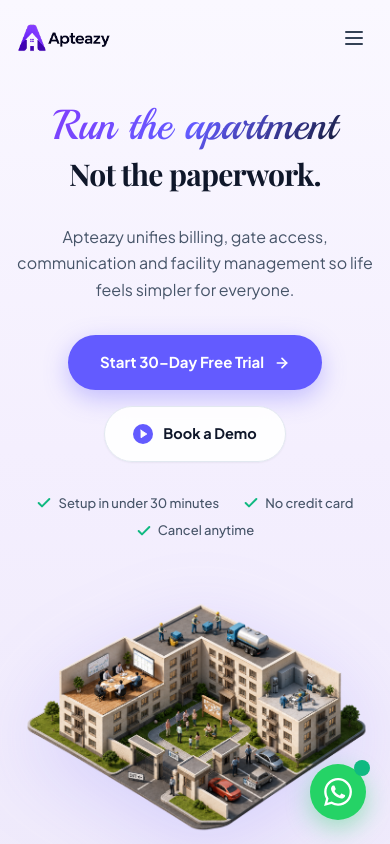
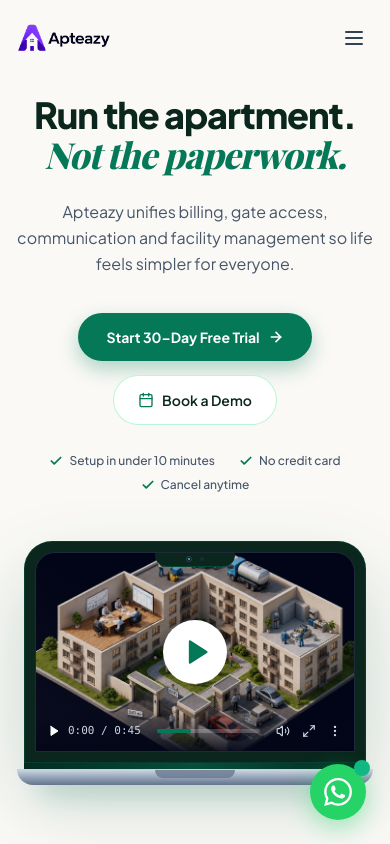
Before and after one commit to Charantej111/Apteazy, a React (Vite) app: page / in a window 390 px wide. Shown: the top 844 px of the page. Built offline with nearby package versions, Linux system fonts and the light colour scheme; a web font is replaced by a local one.

Commit message:
feat: implement initial project structure with core landing page components and site navigation

```diff
--- a/src/App.jsx
+++ b/src/App.jsx
@@ -12,7 +12,7 @@ import FloatingWhatsApp from './components/FloatingWhatsApp';
 
 export default function App() {
   return (
-    <div className="min-h-screen flex flex-col bg-[#F8F8FA] text-slate-900 font-sans selection:bg-brand-100 selection:text-brand-[#635BFF]">
+    <div className="min-h-screen flex flex-col bg-[#FAF9F6] text-[#0A261D] font-sans selection:bg-emerald-100 selection:text-emerald-800">
       <Navbar />
       <main className="flex-grow">
         <Hero />
--- a/src/components/AppShowcase.jsx
+++ b/src/components/AppShowcase.jsx
@@ -53,7 +53,7 @@ export default function AppShowcase() {
                 More community.
                 <br />
                 <span>That’s </span>
-                <span className="text-[#635BFF]">Apteazy.</span>
+                <span className="text-[#047857]">Apteazy.</span>
               </h2>
 
               {/* Subtitle */}
@@ -68,7 +68,7 @@ export default function AppShowcase() {
                   whileHover={{ scale: 1.03, y: -2 }}
                   whileTap={{ scale: 0.98 }}
                   onClick={() => openWhatsApp('Hi, I want to start a free trial of Apteazy for my apartment')}
-                  className="inline-flex items-center gap-2 px-6 py-3.5 rounded-2xl bg-[#635BFF] hover:bg-[#5249E0] text-white font-bold text-[14px] shadow-[0_4px_16px_rgba(99,91,255,0.3)] transition-colors cursor-pointer"
+                  className="inline-flex items-center gap-2 px-6 py-3.5 rounded-2xl bg-[#047857] hover:bg-[#03543F] text-white font-bold text-[14px] shadow-[0_4px_16px_rgba(4,120,87,0.3)] transition-colors cursor-pointer"
                 >
                   <span>Start 30-Day Free Trial</span>
                   <ArrowRight className="w-4 h-4 stroke-[2.5]" />
--- a/src/components/Footer.jsx
+++ b/src/components/Footer.jsx
@@ -41,7 +41,7 @@ export default function Footer() {
             <div className="pt-2">
               <button
                 onClick={() => openWhatsApp('Hi, I want to start a free trial of Apteazy for my apartment')}
-                className="inline-flex items-center gap-2 bg-[#7C3AED] hover:bg-[#6D28D9] text-white text-xs font-semibold px-5 py-2.5 rounded-full transition-colors shadow-sm cursor-pointer"
+                className="inline-flex items-center gap-2 bg-[#047857] hover:bg-[#03543F] text-white text-xs font-semibold px-5 py-2.5 rounded-full transition-colors shadow-sm cursor-pointer"
               >
                 <span>Start Free Trial</span>
                 <ArrowRight className="w-3.5 h-3.5" />
@@ -87,11 +87,11 @@ export default function Footer() {
                 placeholder="Enter your committee email"
                 value={email}
                 onChange={(e) => setEmail(e.target.value)}
-                className="bg-slate-800/80 border border-slate-700 rounded-full px-4 py-2 text-xs text-white placeholder-slate-500 focus:outline-none focus:border-[#7C3AED] flex-1"
+                className="bg-slate-800/80 border border-slate-700 rounded-full px-4 py-2 text-xs text-white placeholder-slate-500 focus:outline-none focus:border-[#047857] flex-1"
               />
               <button
                 type="submit"
-                className="bg-[#7C3AED] hover:bg-[#6D28D9] text-white p-2.5 rounded-full transition-colors flex-shrink-0"
+                className="bg-[#047857] hover:bg-[#03543F] text-white p-2.5 rounded-full transition-colors flex-shrink-0"
                 aria-label="Subscribe"
               >
                 {subscribed ? <Check className="w-3.5 h-3.5" /> : <Send className="w-3.5 h-3.5" />}
--- a/src/components/FourPillars.jsx
+++ b/src/components/FourPillars.jsx
@@ -12,7 +12,7 @@ export default function FourPillars() {
     {
       id: 'finance',
       title: 'Financial Management',
-      titleColor: 'text-[#635BFF]',
+      titleColor: 'text-[#047857]',
       subtitle: 'Automated billing, instant receipts, expense tracking, and transparent society accounting.',
       image: '/assets/pillar-finance.png',
       features: [
--- a/src/components/Hero.jsx
+++ b/src/components/Hero.jsx
@@ -1,182 +1,205 @@
 import React, { useState } from 'react';
 import { motion } from 'framer-motion';
-import { ArrowRight, Play, Check } from 'lucide-react';
+import { ArrowRight, Calendar, Check, Play, Volume2, Maximize2, MoreVertical } from 'lucide-react';
 import { openWhatsApp } from '../utils/whatsapp';
 
 export default function Hero() {
   const [videoError, setVideoError] = useState(false);
+  const [isPlaying, setIsPlaying] = useState(false);
 
   const containerVariants = {
     hidden: { opacity: 0 },
-    visible: (i = 1) => ({
+    visible: {
       opacity: 1,
-      transition: { staggerChildren: 0.035, delayChildren: 0.08 * i },
-    }),
+      transition: {
+        staggerChildren: 0.12,
+        delayChildren: 0.1,
+      },
+    },
   };
 
-  const letterVariants = {
-    hidden: {
-      opacity: 0,
-      filter: 'blur(10px)',
-      y: 14,
-    },
+  const itemVariants = {
+    hidden: { opacity: 0, y: 22, filter: 'blur(4px)' },
     visible: {
       opacity: 1,
+      y: 0,
       filter: 'blur(0px)',
-      y: 0,
       transition: {
-        duration: 0.45,
-        ease: [0.2, 0.65, 0.3, 0.9],
+        duration: 0.65,
+        ease: [0.21, 0.47, 0.32, 0.98],
       },
     },
   };
 
   return (
-    <section className="relative pt-24 pb-16 md:pt-32 md:pb-24 bg-gradient-to-b from-[#FAF8FF] via-[#F4EFFE] to-[#EFEAFB] rounded-b-[48px] md:rounded-b-[72px] overflow-hidden shadow-[0_20px_50px_rgba(99,91,255,0.05)]">
+    <section className="relative pt-24 pb-16 md:pt-32 md:pb-24 bg-[#FAF9F6] overflow-hidden">
 
-      {/* Background Ambient Mesh Light Stage */}
-      <div className="absolute top-12 left-1/2 -translate-x-1/2 w-[850px] h-[550px] bg-gradient-to-tr from-[#635BFF]/20 via-[#833BFD]/15 to-transparent blur-[140px] rounded-full pointer-events-none -z-10" />
+      {/* Subtle Warm Natural Back-Glow */}
+      <div className="absolute top-12 left-1/2 -translate-x-1/2 w-[850px] h-[450px] bg-gradient-to-tr from-emerald-100/50 via-teal-100/30 to-transparent blur-[120px] rounded-full pointer-events-none -z-10" />
 
-      <div className="max-w-[1280px] mx-auto px-4 sm:px-6 lg:px-8 text-center">
+      <div className="max-w-[1240px] mx-auto px-4 sm:px-6 lg:px-8 text-center">
 
-        {/* CENTERED HERO HEADER STAGE */}
-        <div className="max-w-4xl mx-auto space-y-6">
+        {/* CENTERED HERO CONTENT STAGE */}
+        <motion.div
+          variants={containerVariants}
+          initial="hidden"
+          animate="visible"
+          className="max-w-4xl mx-auto space-y-5"
+        >
 
-          {/* Centered Headline with Uncropped Blur-In Effect */}
-          <div className="space-y-0 sm:space-y-1 py-1 overflow-visible">
-            {/* Line 1: "Run the apartment" */}
-            <div className="overflow-visible">
-              <motion.div
-                initial={{ opacity: 0, filter: 'blur(10px)', y: 16 }}
-                animate={{ opacity: 1, filter: 'blur(0px)', y: 0 }}
-                transition={{ duration: 0.65, ease: [0.2, 0.65, 0.3, 0.9] }}
-                className="font-playball font-normal text-[36px] min-[380px]:text-[42px] sm:text-6xl md:text-7xl lg:text-[84px] leading-[1.05] sm:leading-[1.2] tracking-normal inline-block py-1 px-2 sm:py-2 sm:px-4 overflow-visible"
-                style={{
-                  backgroundImage: 'linear-gradient(135deg, #833BFD 0%, #635BFF 50%, #0F172A 100%)',
-                  WebkitBackgroundClip: 'text',
-                  WebkitTextFillColor: 'transparent',
-                }}
+          {/* Centered Headline */}
+          <motion.h1
+            variants={itemVariants}
+            className="text-4xl sm:text-6xl lg:text-[68px] font-extrabold text-[#0A261D] tracking-[-0.03em] leading-[1.08] max-w-3xl mx-auto"
           >
-                Run the apartment
-              </motion.div>
-            </div>
+            Run the apartment.
+            <br />
+            <span className="text-[#047857] font-playfair italic">Not the paperwork.</span>
+          </motion.h1>
 
-            {/* Line 2: "Not the paperwork." */}
-            <div className="overflow-visible">
-              <motion.h1
-                initial={{ opacity: 0, filter: 'blur(10px)', y: 16 }}
-                animate={{ opacity: 1, filter: 'blur(0px)', y: 0 }}
-                transition={{ duration: 0.65, delay: 0.18, ease: [0.2, 0.65, 0.3, 0.9] }}
-                className="font-playfair font-bold text-2xl min-[380px]:text-3xl sm:text-5xl md:text-6xl lg:text-[68px] text-[#0F172A] tracking-[-0.025em] leading-[1.05] sm:leading-[1.15] py-1 px-2 sm:py-2 sm:px-3 overflow-visible"
-              >
-                Not the paperwork.
-              </motion.h1>
-            </div>
-          </div>
-
-          {/* Centered Sub-headline */}
+          {/* Centered Subtitle */}
           <motion.p
-            initial={{ opacity: 0, filter: 'blur(6px)', y: 10 }}
-            animate={{ opacity: 1, filter: 'blur(0px)', y: 0 }}
-            transition={{ duration: 0.6, delay: 0.6 }}
-            className="text-[16px] sm:text-[18px] text-slate-600 max-w-2xl mx-auto font-normal leading-[1.65]"
+            variants={itemVariants}
+            className="text-slate-600 text-base sm:text-lg leading-relaxed max-w-xl mx-auto font-normal pt-1"
           >
             Apteazy unifies billing, gate access, communication and facility management so life feels simpler for everyone.
           </motion.p>
 
-          {/* Centered Action Buttons */}
+          {/* Action Buttons */}
           <motion.div
-            initial={{ opacity: 0, y: 12 }}
-            animate={{ opacity: 1, y: 0 }}
-            transition={{ duration: 0.6, delay: 0.7 }}
-            className="flex flex-wrap items-center justify-center gap-4 pt-2"
+            variants={itemVariants}
+            className="flex flex-wrap items-center justify-center gap-3.5 pt-4"
           >
             <motion.button
-              whileHover={{ scale: 1.04, y: -2 }}
+              whileHover={{ scale: 1.03, y: -2 }}
               whileTap={{ scale: 0.98 }}
               onClick={() => openWhatsApp('Hi, I want to start a free trial of Apteazy for my apartment')}
-              className="inline-flex items-center gap-2.5 px-8 py-4 rounded-full bg-[#635BFF] hover:bg-[#5249E0] text-white font-bold text-[15px] shadow-[0_8px_24px_rgba(99,91,255,0.35)] hover:shadow-[0_12px_32px_rgba(99,91,255,0.45)] transition-all duration-300 cursor-pointer"
+              className="px-7 py-3.5 rounded-full bg-[#047857] hover:bg-[#03543F] text-white font-bold text-sm shadow-[0_8px_20px_rgba(4,120,87,0.3)] hover:shadow-[0_12px_28px_rgba(4,120,87,0.4)] transition-all cursor-pointer inline-flex items-center gap-2"
             >
               <span>Start 30–Day Free Trial</span>
               <ArrowRight className="w-4 h-4 stroke-[2.5]" />
             </motion.button>
 
             <motion.button
-              whileHover={{ scale: 1.04, y: -2 }}
+              whileHover={{ scale: 1.03, y: -2 }}
               whileTap={{ scale: 0.98 }}
-              onClick={() => openWhatsApp('Hi, I want to start a free trial of Apteazy for my apartment')}
-              className="inline-flex items-center gap-2.5 px-7 py-4 rounded-full bg-white/90 hover:bg-white text-[#0F172A] font-bold text-[14.5px] border border-[#E2E8F0] shadow-sm backdrop-blur-md transition-all duration-200 cursor-pointer"
+              onClick={() => openWhatsApp('Hi, I want to book a demo of Apteazy for my apartment')}
+              className="px-6 py-3.5 rounded-full bg-white hover:bg-emerald-50/50 text-[#0A261D] font-semibold text-sm shadow-xs border border-emerald-200/80 transition-all cursor-pointer inline-flex items-center gap-2"
             >
-              <div className="w-5 h-5 rounded-full bg-[#635BFF] text-white flex items-center justify-center">
-                <Play className="w-2.5 h-2.5 fill-white text-white translate-x-[0.5px]" />
-              </div>
+              <Calendar className="w-4 h-4 text-[#047857]" />
               <span>Book a Demo</span>
             </motion.button>
           </motion.div>
 
-          {/* Centered Trust Badges */}
+          {/* Micro Checkmark Badges */}
           <motion.div
-            initial={{ opacity: 0 }}
-            animate={{ opacity: 1 }}
-            transition={{ duration: 0.6, delay: 0.8 }}
-            className="flex flex-wrap items-center justify-center gap-x-6 gap-y-2 pt-2 text-[13px] font-medium text-slate-600"
+            variants={itemVariants}
+            className="flex flex-wrap items-center justify-center gap-x-6 gap-y-2 pt-2 text-xs font-medium text-slate-600"
           >
             <div className="flex items-center gap-1.5">
-              <Check className="w-4 h-4 text-emerald-500 stroke-[3]" />
-              <span>Setup in under 30 minutes</span>
+              <Check className="w-3.5 h-3.5 text-[#047857] stroke-[3]" />
+              <span>Setup in under 10 minutes</span>
             </div>
             <div className="flex items-center gap-1.5">
-              <Check className="w-4 h-4 text-emerald-500 stroke-[3]" />
+              <Check className="w-3.5 h-3.5 text-[#047857] stroke-[3]" />
               <span>No credit card</span>
             </div>
             <div className="flex items-center gap-1.5">
-              <Check className="w-4 h-4 text-emerald-500 stroke-[3]" />
+              <Check className="w-3.5 h-3.5 text-[#047857] stroke-[3]" />
               <span>Cancel anytime</span>
             </div>
           </motion.div>
 
-        </div>
+        </motion.div>
 
-        {/* CENTERED SHOWCASE VISUAL: VIDEO FOR DESKTOP ONLY, IMAGE FOR MOBILE */}
+        {/* REALISTIC LAPTOP SHOWCASE MOCKUP */}
         <motion.div
           initial={{ opacity: 0, y: 40, scale: 0.96 }}
           animate={{ opacity: 1, y: 0, scale: 1 }}
-          transition={{ duration: 0.9, delay: 0.4, ease: [0.21, 0.47, 0.32, 0.98] }}
-          className="mt-14 relative max-w-[980px] xl:max-w-[1060px] mx-auto"
+          transition={{ duration: 0.85, delay: 0.45, ease: [0.21, 0.47, 0.32, 0.98] }}
+          className="mt-12 sm:mt-16 max-w-[980px] mx-auto relative px-2 sm:px-4"
         >
 
-          {/* Ambient Center Glow */}
-          <div className="absolute top-1/2 left-1/2 -translate-x-1/2 -translate-y-1/2 w-full h-[80%] bg-[#635BFF]/15 blur-[120px] rounded-full pointer-events-none -z-10" />
+          {/* Outer Aluminum Unibody Display Shell */}
+          <div className="relative z-10 rounded-t-[28px] sm:rounded-t-[36px] bg-[#0A261D] p-2.5 sm:p-3 sm:pb-0 shadow-[0_35px_80px_rgba(6,78,59,0.2)] border border-emerald-900/60">
 
-          {/* Desktop Showcase: 3D Video */}
-          <div className="hidden md:block relative z-10">
+            {/* Display Bezel Frame */}
+            <div className="relative rounded-t-[20px] sm:rounded-t-[26px] overflow-hidden bg-slate-950 border border-slate-800 aspect-[16/10] group">
+
+              {/* MacBook Notch Camera Sensor Pod */}
+              <div className="absolute top-0 left-1/2 -translate-x-1/2 w-20 sm:w-24 h-3.5 bg-[#0A261D] rounded-b-xl z-30 flex items-center justify-center gap-2 border-b border-emerald-900/80">
+                <div className="w-1.5 h-1.5 rounded-full bg-slate-900 border border-slate-700 flex items-center justify-center">
+                  <div className="w-0.5 h-0.5 rounded-full bg-emerald-400" />
+                </div>
+                <div className="w-1 h-1 rounded-full bg-slate-800" />
+              </div>
+
+              {/* Glass Lens Reflection Overlay */}
+              <div className="absolute inset-0 bg-gradient-to-tr from-white/[0.04] via-transparent to-transparent pointer-events-none z-20" />
+
+              {/* Video / PNG Display - Zoomed 14% to crop out watermarks cleanly */}
               {!videoError ? (
                 <video
                   src="/assets/hero-building-3d.mp4"
                   autoPlay
                   loop
-                muted
+                  muted={!isPlaying}
                   playsInline
-                className="w-full h-auto object-contain drop-shadow-[0_28px_60px_rgba(99,91,255,0.18)] rounded-3xl"
+                  className="w-full h-full object-cover scale-[1.14] origin-center"
                   onError={() => setVideoError(true)}
                 />
               ) : (
                 <img
                   src="/assets/hero-building-3d.png"
-                alt="Apteazy 3D Society"
-                className="w-full h-auto object-contain drop-shadow-[0_28px_60px_rgba(99,91,255,0.18)]"
+                  alt="Apteazy Society OS"
+                  className="w-full h-full object-cover scale-[1.14] origin-center"
                 />
               )}
+
+              {/* CENTERED PLAY BUTTON OVERLAY */}
+              <div className="absolute inset-0 flex items-center justify-center bg-slate-950/15 group-hover:bg-slate-950/25 transition-colors z-20 pointer-events-none">
+                <motion.button
+                  whileHover={{ scale: 1.1 }}
+                  whileTap={{ scale: 0.95 }}
+                  onClick={() => setIsPlaying(!isPlaying)}
+                  className="pointer-events-auto w-16 h-16 sm:w-20 sm:h-20 rounded-full bg-white hover:bg-white/95 text-[#047857] flex items-center justify-center shadow-2xl transition-transform duration-300 cursor-pointer"
+                  aria-label="Play Video"
+                >
+                  <Play className="w-7 h-7 sm:w-8 sm:h-8 fill-[#047857] translate-x-[2px]" />
+                </motion.button>
               </div>
 
-          {/* Mobile Showcase: Clean PNG Image */}
-          <div className="block md:hidden relative z-10">
-            <img
-              src="/assets/hero-building-3d.png"
-              alt="Apteazy 3D Society"
-              className="w-full h-auto object-contain drop-shadow-[0_20px_40px_rgba(99,91,255,0.18)]"
-            />
+              {/* BOTTOM VIDEO PLAYER CONTROL BAR OVERLAY */}
+              <div className="absolute bottom-0 left-0 right-0 bg-gradient-to-t from-slate-950/90 via-slate-950/50 to-transparent p-3 text-white flex items-center justify-between text-xs z-20">
+                <div className="flex items-center gap-2 text-[11px] font-mono text-slate-300">
+                  <Play className="w-3 h-3 fill-white text-white" />
+                  <span>0:00 / 0:45</span>
                 </div>
+                {/* Progress Scrubber Line */}
+                <div className="flex-1 mx-4 h-1 bg-white/20 rounded-full overflow-hidden">
+                  <div className="w-1/3 h-full bg-[#047857] rounded-full" />
+                </div>
+                <div className="flex items-center gap-3 text-slate-300">
+                  <Volume2 className="w-3.5 h-3.5" />
+                  <Maximize2 className="w-3.5 h-3.5" />
+                  <MoreVertical className="w-3.5 h-3.5" />
+                </div>
+              </div>
+
+            </div>
+          </div>
+
+          {/* Anodized Hinge Bar */}
+          <div className="relative z-20 h-1.5 bg-gradient-to-r from-emerald-950 via-emerald-900 to-emerald-950 w-full" />
+
+          {/* REALISTIC MACBOOK BOTTOM BASE CHASSIS & NOTCH */}
+          <div className="relative z-20 w-[104%] -ml-[2%] h-4 sm:h-5 bg-gradient-to-b from-slate-300 via-slate-400 to-slate-500 rounded-b-2xl shadow-2xl border-t border-slate-200/80 flex items-start justify-center">
+            {/* Center Opening Thumb Notch */}
+            <div className="w-20 sm:w-28 h-2 bg-slate-500/70 rounded-b-lg mx-auto shadow-inner" />
+          </div>
+
+          {/* Laptop Base Bottom Organic Floor Shadow */}
+          <div className="w-[92%] h-5 bg-[#047857]/20 blur-md rounded-full mx-auto -mt-2.5 pointer-events-none" />
 
         </motion.div>
 
--- a/src/components/PricingCalculator.jsx
+++ b/src/components/PricingCalculator.jsx
@@ -240,7 +240,7 @@ export default function PricingCalculator() {
                   )}
                   <div className="flex justify-between pt-2 border-t border-slate-200/60 text-slate-500 font-medium">
                     <span>Annual Total (2 mos FREE)</span>
-                    <span className="font-bold text-[#635BFF]">₹{annualTotal} / year</span>
+                    <span className="font-bold text-[#047857]">₹{annualTotal} / year</span>
                   </div>
                 </div>
               </div>
@@ -249,7 +249,7 @@ export default function PricingCalculator() {
               <div className="space-y-1.5 pt-1">
                 <button
                   onClick={() => openWhatsApp('Hi, I want to start a free trial of Apteazy for my apartment')}
-                  className="w-full inline-flex items-center justify-center gap-2 py-3 px-5 rounded-full bg-[#635BFF] hover:bg-[#5249E0] text-white font-semibold text-xs shadow-sm transition-all duration-150 cursor-pointer"
+                  className="w-full inline-flex items-center justify-center gap-2 py-3 px-5 rounded-full bg-[#047857] hover:bg-[#03543F] text-white font-semibold text-xs shadow-sm transition-all duration-150 cursor-pointer"
                 >
                   <span>Start 30-Day Free Trial</span>
                   <ArrowRight className="w-3.5 h-3.5" />
@@ -270,7 +270,7 @@ export default function PricingCalculator() {
             </span>
             <button
               onClick={() => openWhatsApp('Hi, I want to start a free trial of Apteazy for my apartment')}
-              className="font-bold text-[#635BFF] hover:text-purple-700 flex items-center gap-1 cursor-pointer bg-transparent border-0 p-0"
+              className="font-bold text-[#047857] hover:text-emerald-900 flex items-center gap-1 cursor-pointer bg-transparent border-0 p-0"
             >
               <span>Contact Enterprise Sales</span>
               <ArrowRight className="w-3.5 h-3.5" />
--- a/src/components/ReferralBanner.jsx
+++ b/src/components/ReferralBanner.jsx
@@ -50,8 +50,8 @@ export default function ReferralBanner() {
             <div className="lg:col-span-7 space-y-5 text-left">
 
               <div className="space-y-1">
-                <h2 className="font-display text-3xl sm:text-4xl lg:text-[40px] font-extrabold text-[#0F172A] tracking-[-0.025em] leading-[1.15]">
-                  <span className="text-[#635BFF]">Love Apteazy?</span>
+                <h2 className="font-display text-3xl sm:text-4xl lg:text-[40px] font-extrabold text-[#0A261D] tracking-[-0.025em] leading-[1.15]">
+                  <span className="text-[#047857]">Love Apteazy?</span>
                   <br />
                   <span>Share with another apartment.</span>
                 </h2>
```
Also changed, not shown: src/components/Navbar.jsx (+6 -6 lines), src/components/Pricing.jsx (+8 -8 lines), src/index.css (+6 -6 lines). Lines whose indentation alone changed are shown as unchanged.
